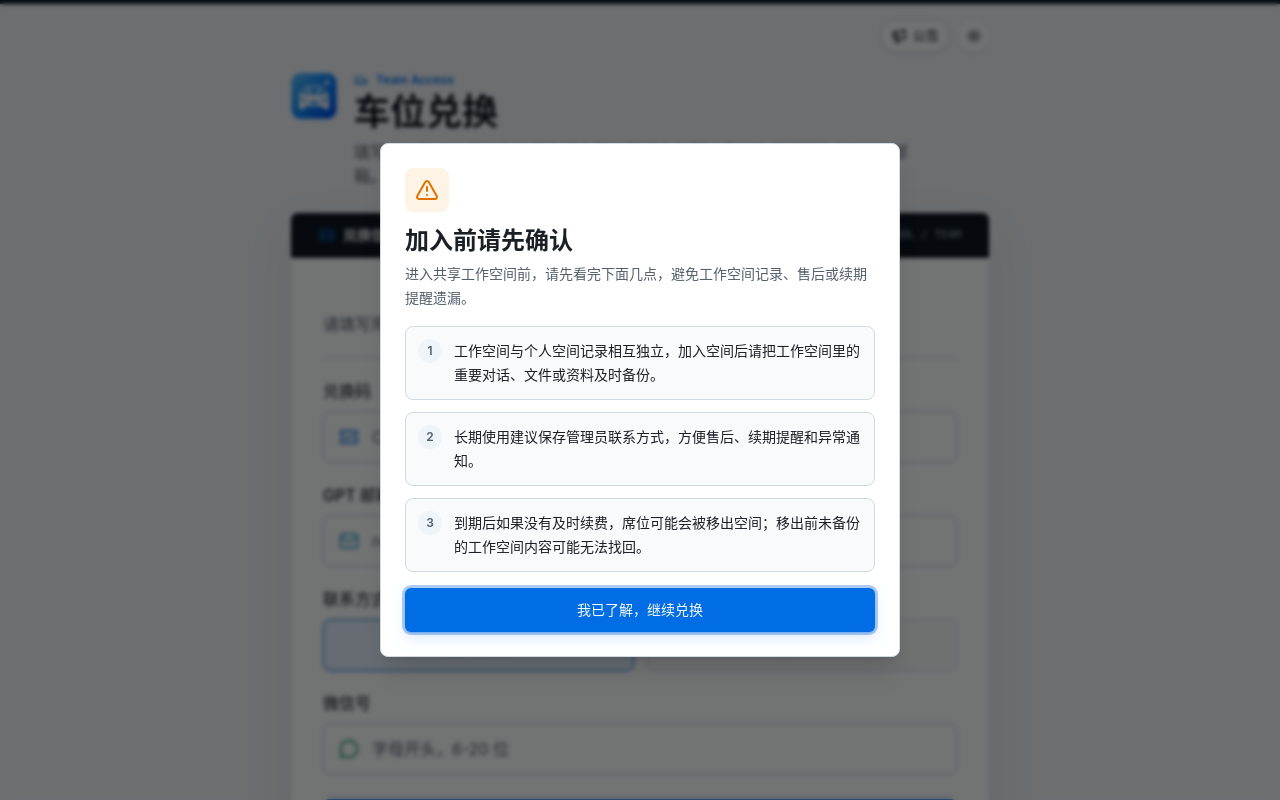
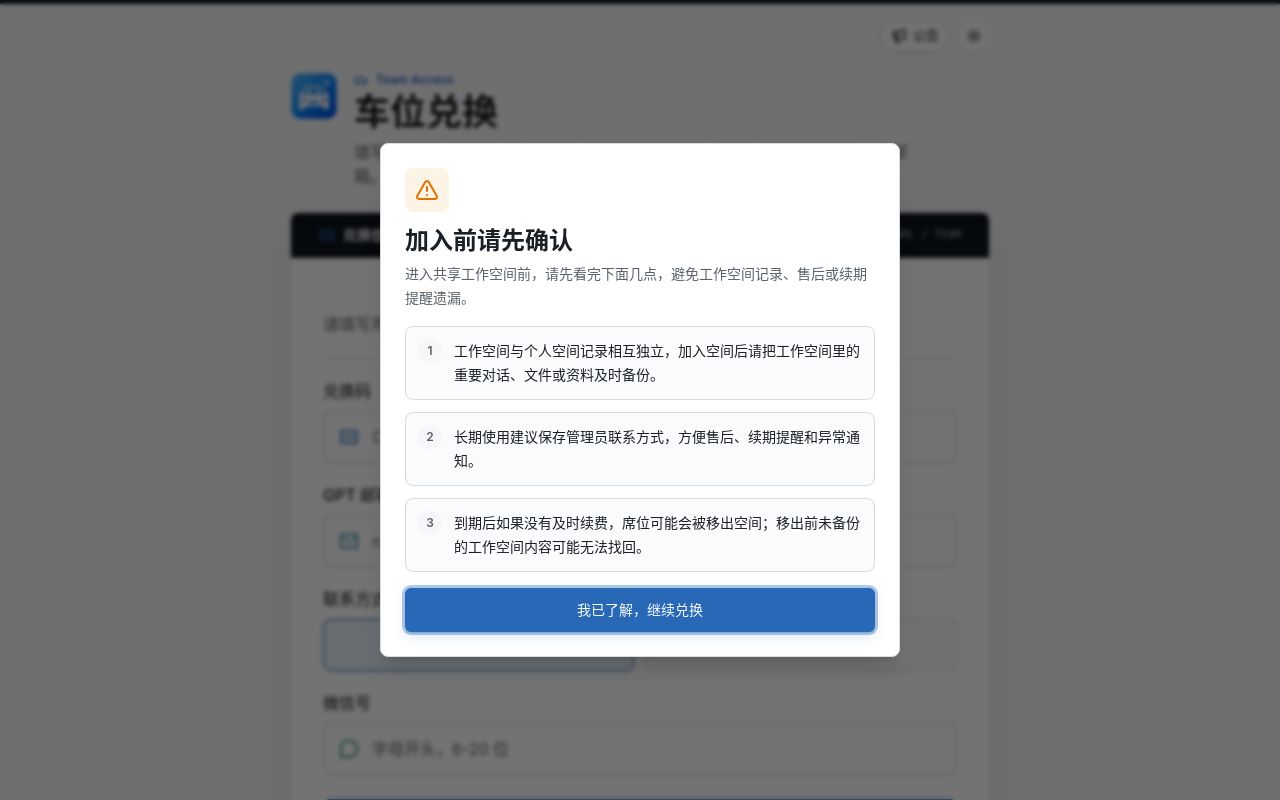
Before and after one commit to loLollipop/Carpool-Notify-Plus, a React (Vite) app in the folder web/app/: page /redeem in a window 1280 px wide. Shown: the top 800 px of the page. Built offline with nearby package versions, Linux system fonts and the light colour scheme; no server answers.

Commit message:
fix(ui): simplify palette and relocate display controls

```diff
--- a/web/app/src/components/kpi-section.tsx
+++ b/web/app/src/components/kpi-section.tsx
@@ -24,19 +24,19 @@ function KpiCard({
   onClick?: () => void
   delay?: number
   hintTone?: "success"
-  tone: "brand" | "gold" | "coral" | "success"
+  tone: "brand" | "gold" | "neutral" | "success"
 }) {
   const Component = onClick ? "button" : "article"
   const toneClass = {
     brand: "bg-brand/10 text-brand",
     gold: "bg-gold/12 text-gold",
-    coral: "bg-coral/10 text-coral",
+    neutral: "bg-muted text-muted-foreground",
     success: "bg-success/10 text-success",
   }[tone]
   const toneColor = {
     brand: "var(--brand)",
     gold: "var(--gold)",
-    coral: "var(--coral)",
+    neutral: "var(--muted-foreground)",
     success: "var(--success)",
   }[tone]
   return (
@@ -132,7 +132,7 @@ export function KpiSection({
         value={dashboard.archived_count}
         hint={t("dashboard.archivedHint")}
         icon={<LogOut className="size-4" />}
-        tone="coral"
+        tone="neutral"
         delay={120}
       />
       <KpiCard
--- a/web/app/src/features/accounts/AccountsPage.tsx
+++ b/web/app/src/features/accounts/AccountsPage.tsx
@@ -112,7 +112,7 @@ function AccountMobileCard({
       <span
         className={cn(
           "absolute inset-y-0 left-0 w-1",
-          view.is_full ? "bg-coral" : view.seat_used === 0 ? "bg-cyan" : "bg-success",
+          view.is_full ? "bg-destructive" : view.seat_used === 0 ? "bg-brand" : "bg-success",
         )}
       />
       <div className="p-4">
@@ -492,9 +492,9 @@ export function AccountsPage() {
                     className={cn(
                       "border-l-2",
                       view.is_full
-                        ? "border-l-coral"
+                        ? "border-l-destructive"
                         : view.seat_used === 0
-                          ? "border-l-cyan"
+                          ? "border-l-brand"
                           : "border-l-success",
                     )}
                   >
--- a/web/app/src/features/dashboard/DashboardPage.tsx
+++ b/web/app/src/features/dashboard/DashboardPage.tsx
@@ -111,7 +111,7 @@ function ChartTooltip({
 
 // ---- KPI ------------------------------------------------------------------------
 
-type KpiTone = "brand" | "success" | "violet" | "gold"
+type KpiTone = "brand" | "success" | "gold"
 
 function KpiCard({
   label,
@@ -131,13 +131,11 @@ function KpiCard({
   const toneClass: Record<KpiTone, string> = {
     brand: "bg-brand/10 text-brand",
     success: "bg-success/10 text-success",
-    violet: "bg-violet/10 text-violet",
     gold: "bg-gold/12 text-gold",
   }
   const toneColor: Record<KpiTone, string> = {
     brand: "var(--brand)",
     success: "var(--success)",
-    violet: "var(--violet)",
     gold: "var(--gold)",
   }
   return (
@@ -228,7 +226,7 @@ function KpiRow({
           failed: dashboard.notify_failed_30d,
         })}
         icon={<BellRing className="size-4" />}
-        tone="violet"
+        tone="brand"
         delay={210}
       />
     </section>
--- a/web/app/src/features/redemptions/RedemptionsPage.tsx
+++ b/web/app/src/features/redemptions/RedemptionsPage.tsx
@@ -844,12 +844,12 @@ export function RedemptionsPage() {
               <div className="mt-2 text-2xl font-semibold text-success tabular-nums">{seats.length}</div>
             </div>
             <div className="relative overflow-hidden rounded-lg border bg-card p-4 shadow-[0_1px_2px_color-mix(in_oklab,var(--foreground)_4%,transparent)]">
-              <span className="absolute inset-x-0 top-0 h-0.5 bg-cyan" />
+              <span className="absolute inset-x-0 top-0 h-0.5 bg-brand" />
               <div className="flex items-center gap-2 text-xs font-medium text-muted-foreground">
                 <CalendarClock className="size-3.5" />
                 当前筛选
               </div>
-              <div className="mt-2 text-2xl font-semibold text-cyan tabular-nums">{filtered.length}</div>
+              <div className="mt-2 text-2xl font-semibold text-brand tabular-nums">{filtered.length}</div>
             </div>
           </div>
 
--- a/web/app/src/index.css
+++ b/web/app/src/index.css
@@ -4,46 +4,46 @@
 @custom-variant dark (&:is(.dark *));
 
 :root {
-  /* Refined operations ledger: cool paper, dark ink, decisive accents. */
-  --background: oklch(0.965 0.008 245);
-  --foreground: oklch(0.205 0.025 255);
-  --card: oklch(0.997 0.002 245);
-  --card-foreground: oklch(0.205 0.025 255);
+  /* Neutral operations console: graphite, paper white, restrained status color. */
+  --background: oklch(0.974 0.002 250);
+  --foreground: oklch(0.22 0.014 255);
+  --card: oklch(0.998 0.001 250);
+  --card-foreground: oklch(0.22 0.014 255);
   --popover: oklch(1 0 0);
   --popover-foreground: oklch(0.24 0.014 260);
-  --primary: oklch(0.56 0.18 257);
+  --primary: oklch(0.52 0.14 255);
   --primary-foreground: oklch(0.985 0.002 250);
-  --secondary: oklch(0.95 0.009 250);
+  --secondary: oklch(0.955 0.004 250);
   --secondary-foreground: oklch(0.3 0.02 258);
-  --muted: oklch(0.948 0.01 245);
-  --muted-foreground: oklch(0.48 0.025 250);
-  --accent: oklch(0.938 0.025 247);
+  --muted: oklch(0.955 0.004 250);
+  --muted-foreground: oklch(0.49 0.016 252);
+  --accent: oklch(0.945 0.009 248);
   --accent-foreground: oklch(0.26 0.025 258);
-  --brand: oklch(0.555 0.2 257);
+  --brand: oklch(0.52 0.14 255);
   --brand-foreground: oklch(0.985 0.002 250);
-  --success: oklch(0.59 0.145 157);
+  --success: oklch(0.56 0.115 158);
   --success-foreground: oklch(0.985 0.002 250);
-  --violet: oklch(0.57 0.17 294);
+  --violet: oklch(0.54 0.105 280);
   --violet-foreground: oklch(0.985 0.002 250);
-  --warning: oklch(0.72 0.145 72);
+  --warning: oklch(0.68 0.115 72);
   --warning-foreground: oklch(0.28 0.03 68);
-  --destructive: oklch(0.59 0.19 25);
+  --destructive: oklch(0.58 0.16 25);
   --destructive-foreground: oklch(0.985 0.002 250);
-  --border: oklch(0.885 0.014 245);
-  --input: oklch(0.85 0.018 245);
-  --ring: oklch(0.56 0.18 257);
-  --chart-1: oklch(0.56 0.18 257);
-  --chart-2: oklch(0.62 0.15 152);
-  --chart-3: oklch(0.58 0.17 294);
-  --chart-4: oklch(0.66 0.115 220);
-  --chart-5: oklch(0.74 0.14 75);
-  --coral: oklch(0.65 0.17 28);
-  --gold: oklch(0.72 0.145 72);
-  --cyan: oklch(0.66 0.115 220);
-  --sidebar: oklch(0.205 0.026 252);
+  --border: oklch(0.89 0.006 250);
+  --input: oklch(0.855 0.008 250);
+  --ring: oklch(0.52 0.14 255);
+  --chart-1: oklch(0.52 0.14 255);
+  --chart-2: oklch(0.56 0.115 158);
+  --chart-3: oklch(0.54 0.105 280);
+  --chart-4: oklch(0.58 0.09 220);
+  --chart-5: oklch(0.68 0.115 72);
+  --coral: oklch(0.6 0.14 28);
+  --gold: oklch(0.68 0.115 72);
+  --cyan: oklch(0.58 0.09 220);
+  --sidebar: oklch(0.19 0.016 255);
   --sidebar-foreground: oklch(0.97 0.006 245);
   --sidebar-muted: oklch(0.73 0.022 245);
-  --sidebar-border: oklch(0.3 0.025 252);
+  --sidebar-border: oklch(0.29 0.018 252);
   --radius: 0.5rem;
 }
 
@@ -62,27 +62,27 @@
   --muted-foreground: oklch(0.64 0.012 255);
   --accent: oklch(0.27 0.02 257);
   --accent-foreground: oklch(0.93 0.005 250);
-  --brand: oklch(0.68 0.16 257);
+  --brand: oklch(0.66 0.125 257);
   --brand-foreground: oklch(0.16 0.02 260);
-  --success: oklch(0.7 0.125 152);
+  --success: oklch(0.67 0.105 155);
   --success-foreground: oklch(0.16 0.025 152);
-  --violet: oklch(0.68 0.135 288);
+  --violet: oklch(0.65 0.09 280);
   --violet-foreground: oklch(0.16 0.025 288);
-  --warning: oklch(0.76 0.12 70);
+  --warning: oklch(0.72 0.1 70);
   --warning-foreground: oklch(0.2 0.035 70);
-  --destructive: oklch(0.66 0.185 25.7);
+  --destructive: oklch(0.64 0.15 25.7);
   --destructive-foreground: oklch(0.985 0.002 250);
   --border: oklch(0.29 0.012 255);
   --input: oklch(0.305 0.01 260);
-  --ring: oklch(0.68 0.16 257);
-  --chart-1: oklch(0.68 0.16 257);
-  --chart-2: oklch(0.7 0.125 152);
-  --chart-3: oklch(0.68 0.135 288);
-  --chart-4: oklch(0.62 0.08 228);
-  --chart-5: oklch(0.76 0.12 75);
-  --coral: oklch(0.72 0.15 28);
-  --gold: oklch(0.76 0.12 75);
-  --cyan: oklch(0.72 0.1 220);
+  --ring: oklch(0.66 0.125 257);
+  --chart-1: oklch(0.66 0.125 257);
+  --chart-2: oklch(0.67 0.105 155);
+  --chart-3: oklch(0.65 0.09 280);
+  --chart-4: oklch(0.64 0.075 220);
+  --chart-5: oklch(0.72 0.1 72);
+  --coral: oklch(0.68 0.12 28);
+  --gold: oklch(0.72 0.1 72);
+  --cyan: oklch(0.67 0.075 220);
   --sidebar: oklch(0.12 0.01 255);
   --sidebar-foreground: oklch(0.97 0.006 245);
   --sidebar-muted: oklch(0.7 0.02 245);
```
Also changed, not shown: web/app/src/components/app-shell.tsx (+15 -26 lines), web/app/src/features/bills/BillsPage.tsx (+5 -11 lines), web/app/src/features/settings/SettingsPage.tsx (+15 -15 lines).
